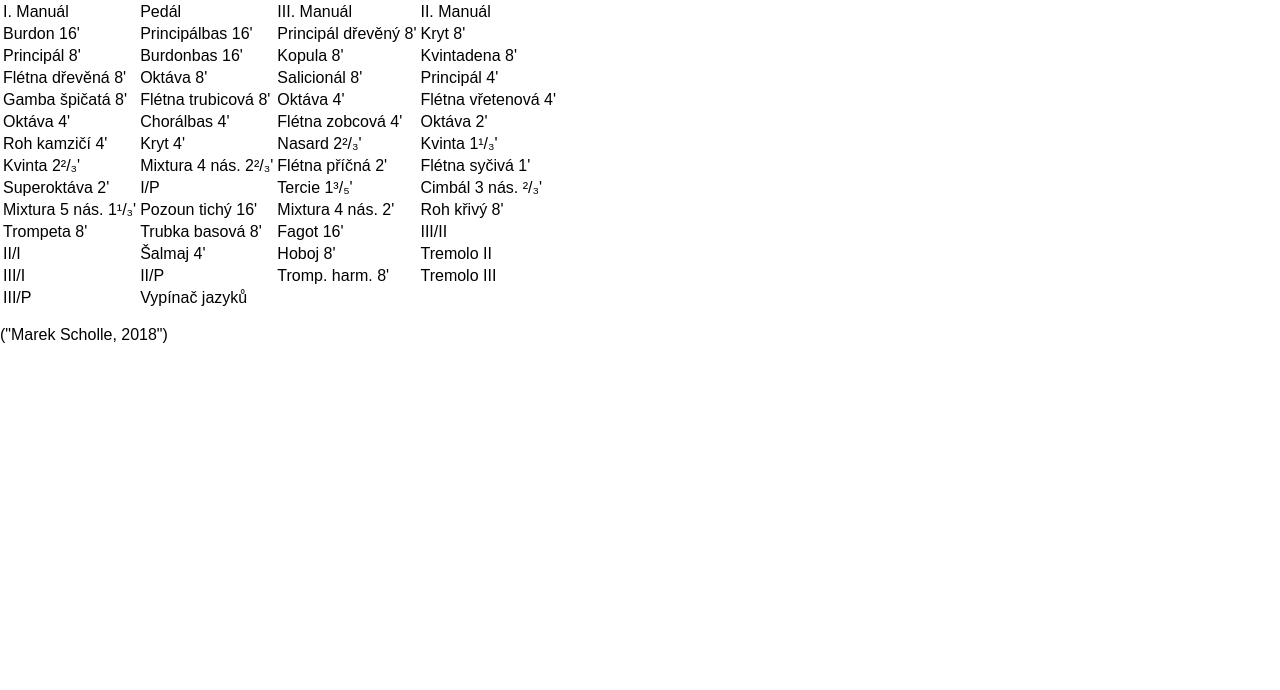
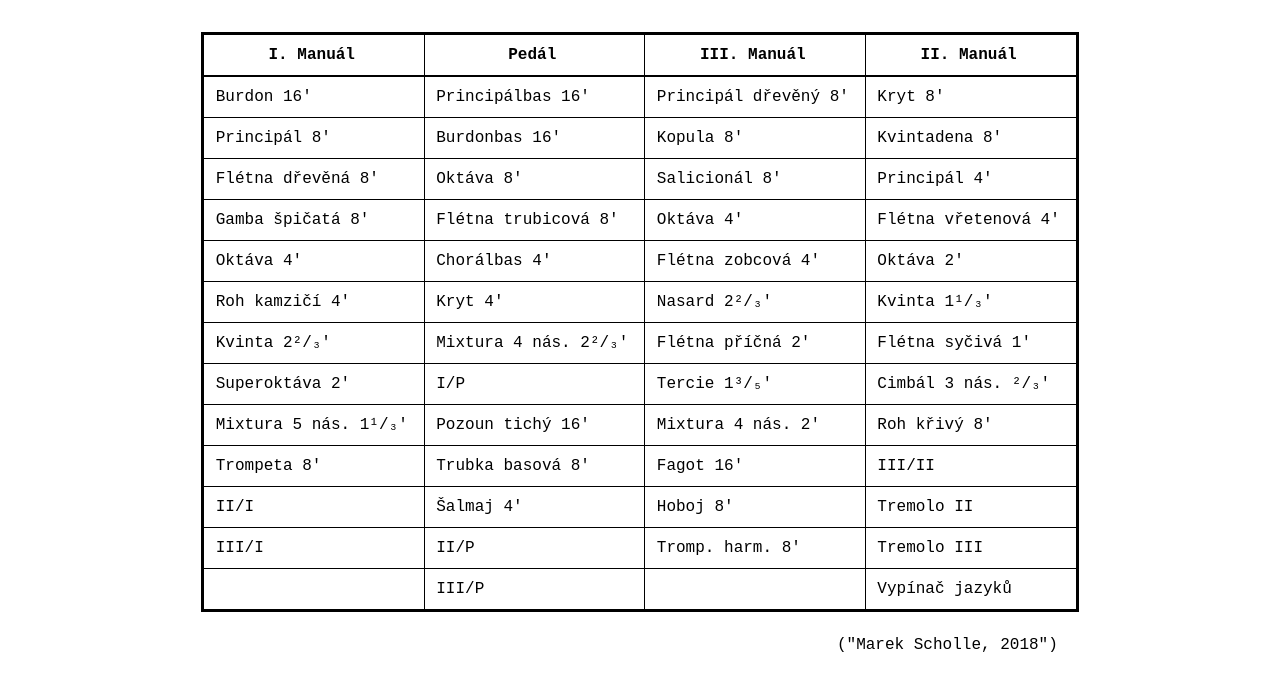
Before and after one commit to marekscholle/setzer, a React (Create React App) app: page / in a window 1280 px wide. Shown: the top 690 px of the page. Built offline with nearby package versions, Linux system fonts and the light colour scheme.

Commit message:
styled with original Scala CSS

```diff
--- a/src/components/App.css
+++ b/src/components/App.css
@@ -1,28 +1,124 @@
-.App {
+body {
+  margin: 0px;
+}
+#app {
+  font-family: "Fira Code", monospace;
+  font-size: 16px;
+}
+#app input, label {
+  border-color: inherit;
+  border-style: solid;
+}
+#app *:focus {
+  outline: none;
+  border-color: DodgerBlue;
+}
+#app *::-moz-focus-inner {
+  border:0;
+}
+#app table {
+  margin-bottom: 24px;
+  border: 3px solid Black;
+  border-collapse: collapse;
+}
+#app table thead {
+  border-bottom: 2px solid Black;
+  text-align: center;
+  font-weight: bold;
+}
+#app table td {
+  border: 1px solid Black;
+  white-space: pre;
+}
+#setzer {
   text-align: center;
 }
-
-.App-logo {
-  animation: App-logo-spin infinite 20s linear;
-  height: 80px;
+#setzer:focus {
+  outline: none;
 }
-
-.App-header {
-  background-color: #222;
-  height: 150px;
-  padding: 20px;
-  color: white;
+#setzer > div {
+  display: inline-block;
+  text-align: left;
+  margin: 20px;
 }
-
-.App-title {
-  font-size: 1.5em;
+#index {
+  text-align: center;
+  margin-bottom: 12px;
 }
-
-.App-intro {
-  font-size: large;
+#index input {
+  border: 1px solid Grey;
+  padding: 0.1em 0.5em;
+  width: 3ch;
+  text-align: center;
+  font-size: 48px;
+  font-weight: bold;
+  font-family: inherit;
 }
-
-@keyframes App-logo-spin {
-  from { transform: rotate(0deg); }
-  to { transform: rotate(360deg); }
+#table td {
+  padding: 1.3ex 1em 1.3ex 0.72em;
 }
+#legend td {
+  padding: 1ex 1em;
+}
+#legend .mark {
+  text-align: center;
+}
+#navigation td {
+  padding: 1ex 1em;
+}
+#navigation .key {
+  font-style: italic;
+  text-align: center;
+}
+#load label {
+  display: inline-block;
+  border-width: 3px;
+  padding: 1.3ex 1em 1.3ex 0.72em;
+}
+#load label+span {
+  margin-left: 1em
+}
+#load label:hover {
+  cursor: pointer;
+}
+#load {
+  margin-bottom: 12px
+}
+#save input[type=submit] {
+  margin-left: 0px;
+  display: inline-block;
+  border-width: 3px;
+  border-radius: 0px;
+  padding: 1.3ex 1em 1.3ex 0.72em;
+  background-color: inherit;
+  font-family: inherit;
+  font-size: inherit;
+  cursor:pointer;
+}
+#save input[type=text] {
+  margin-left: 0.5em;
+  border-width: 1px;
+  padding: 0.5em;
+  font-family: inherit;
+  font-size: inherit;
+}
+#copyright {
+  margin-right: calc(1em + 5px);
+  text-align: right;
+}
+.stop-on-on {
+  background-color: #1e90ff;
+  color: White;
+}
+.stop-on-off {
+  background-color: #81e51b;
+  color: White;
+}
+.stop-off-on {
+  background-color: #ff8d1e;
+  color: White;
+}
+.stop-off-off
+.stop-index {
+  font-style: italic;
+}
--- a/src/components/App.tsx
+++ b/src/components/App.tsx
@@ -3,7 +3,9 @@ import Setzer from '../containers/Setzer';
 import './App.css';
 
 export default () => (
-  <div>
-    <Setzer />
+  <div
+    id='app'
+  >
+    <Setzer/>
   </div>
 );
--- a/src/components/Table.tsx
+++ b/src/components/Table.tsx
@@ -28,16 +28,17 @@ export const Table = ({ organ }: Props) => (
           {organ.groups
           .map((group: StopsGroup, index) => {
             const stop = (row < group.stops.size) ? group.stops.get(row) : null;
-            if (stop !== null) {
-              return <td
+            return (stop !== null) ? (
+              <td
                 key={stop.index}
               >
                 {stop.name}
-              </td>;
-            } else {
-              return undefined;
-            }
-          })}
+              </td>) : (
+              <td
+                key={`~${index}`}
+              />);
+            },
+          )}
         </tr>
       ))}
     </tbody>
```
